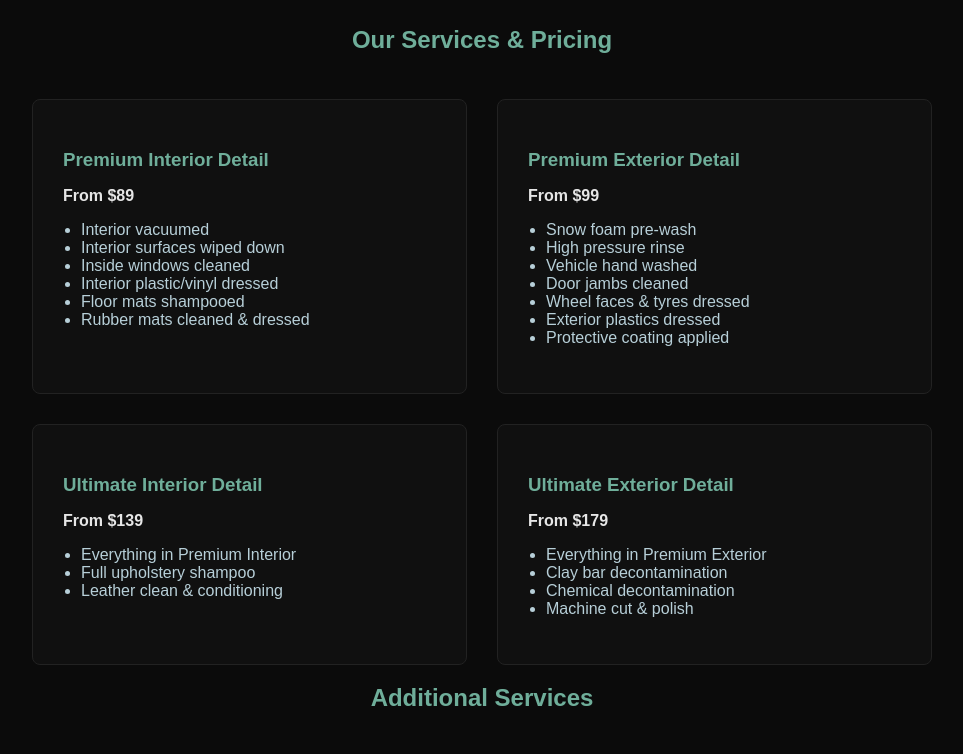
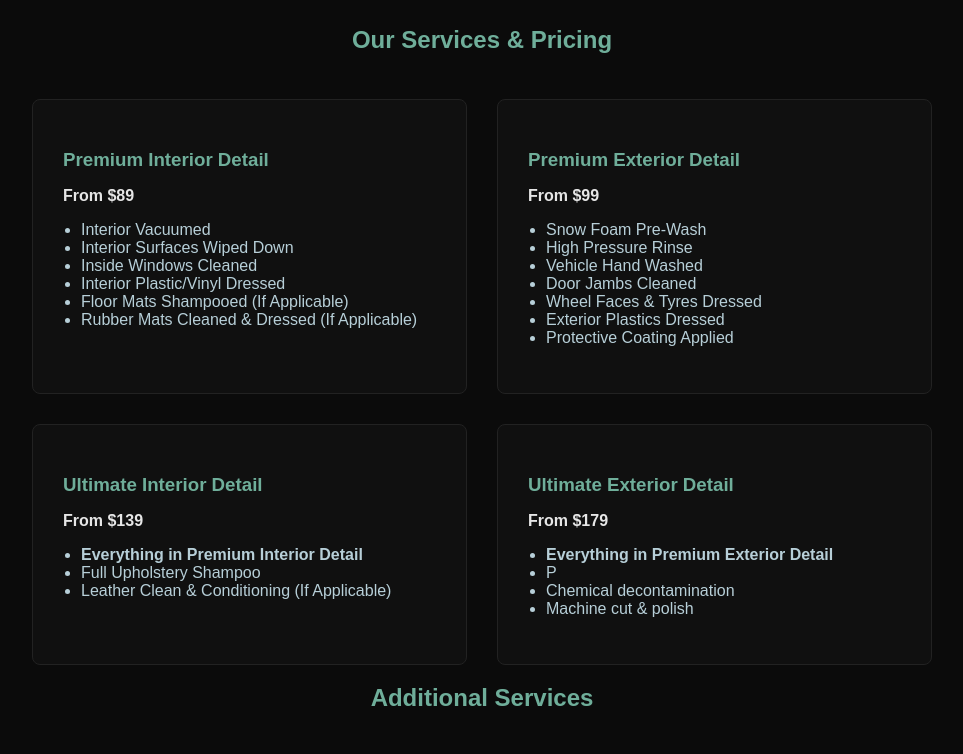
Before and after one commit to DeltaDivingNZ/DeltaDetailing, a plain HTML site: page services.html in a window 1280 px wide. Shown: the part 577-1331 px from the top of the page, without its empty margins (158-1121 px from the left). Drawn offline with Linux system fonts and the light colour scheme.

Commit message:
Update services.html

```diff
--- a/services.html
+++ b/services.html
@@ -123,12 +123,12 @@ footer a { color:#6fae9a; }
 <h3>Premium Interior Detail</h3>
 <p><strong>From $89</strong></p>
 <ul>
-<li>Interior vacuumed</li>
-<li>Interior surfaces wiped down</li>
-<li>Inside windows cleaned</li>
-<li>Interior plastic/vinyl dressed</li>
-<li>Floor mats shampooed</li>
-<li>Rubber mats cleaned & dressed</li>
+<li>Interior Vacuumed</li>
+<li>Interior Surfaces Wiped Down</li>
+<li>Inside Windows Cleaned</li>
+<li>Interior Plastic/Vinyl Dressed</li>
+<li>Floor Mats Shampooed (If Applicable)</li>
+<li>Rubber Mats Cleaned & Dressed (If Applicable)</li>
 </ul>
 </div>
 
@@ -136,13 +136,13 @@ footer a { color:#6fae9a; }
 <h3>Premium Exterior Detail</h3>
 <p><strong>From $99</strong></p>
 <ul>
-<li>Snow foam pre-wash</li>
-<li>High pressure rinse</li>
-<li>Vehicle hand washed</li>
-<li>Door jambs cleaned</li>
-<li>Wheel faces & tyres dressed</li>
-<li>Exterior plastics dressed</li>
-<li>Protective coating applied</li>
+<li>Snow Foam Pre-Wash</li>
+<li>High Pressure Rinse</li>
+<li>Vehicle Hand Washed</li>
+<li>Door Jambs Cleaned</li>
+<li>Wheel Faces & Tyres Dressed</li>
+<li>Exterior Plastics Dressed</li>
+<li>Protective Coating Applied</li>
 </ul>
 </div>
 
@@ -150,9 +150,9 @@ footer a { color:#6fae9a; }
 <h3>Ultimate Interior Detail</h3>
 <p><strong>From $139</strong></p>
 <ul>
-<li>Everything in Premium Interior</li>
-<li>Full upholstery shampoo</li>
-<li>Leather clean & conditioning</li>
+<li><b>Everything in Premium Interior Detail </b></li>
+<li>Full Upholstery Shampoo</li>
+<li>Leather Clean & Conditioning (If Applicable)</li>
 </ul>
 </div>
 
@@ -160,8 +160,8 @@ footer a { color:#6fae9a; }
 <h3>Ultimate Exterior Detail</h3>
 <p><strong>From $179</strong></p>
 <ul>
-<li>Everything in Premium Exterior</li>
-<li>Clay bar decontamination</li>
+<li><b>Everything in Premium Exterior Detail </b></li>
+<li>P</li>
 <li>Chemical decontamination</li>
 <li>Machine cut & polish</li>
 </ul>
```
